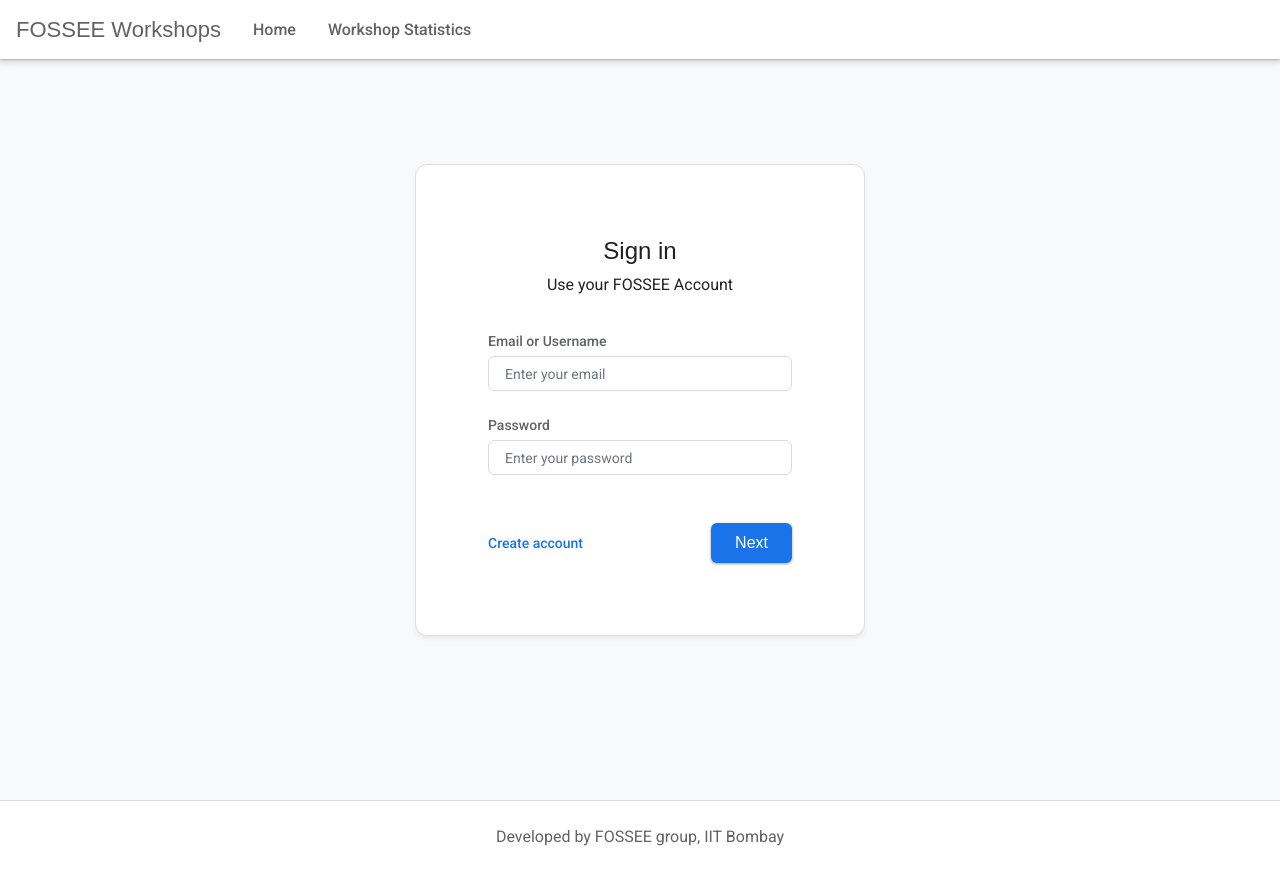
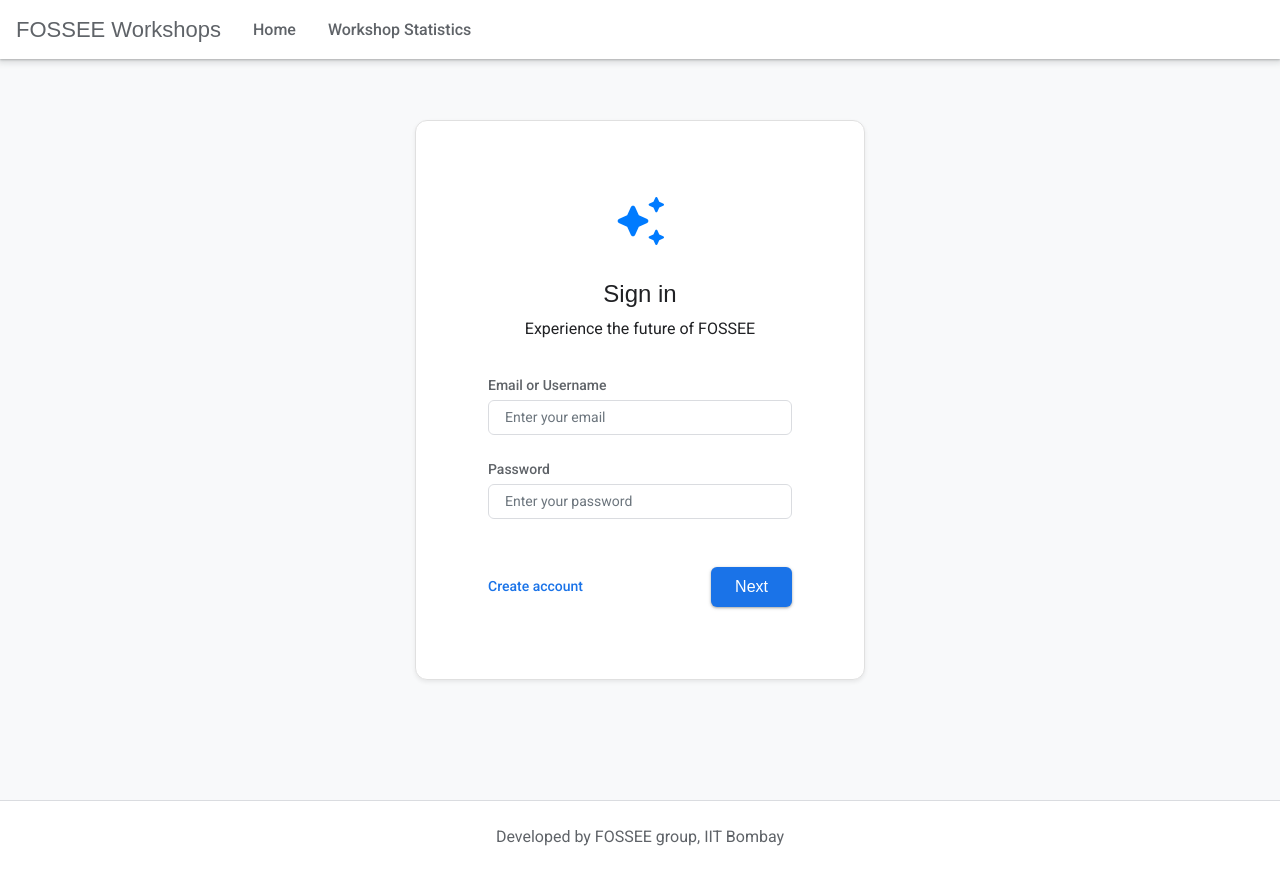
Before and after one commit to krishna942007/workshop_booking, a Django app: page /workshop/login/ in a window 1280 px wide. Run offline with Django 3.2, Linux system fonts and the light colour scheme; some libraries are stand-ins or nearby versions; some web fonts are replaced.

Commit message:
UI: Added Animate.css, keyframe animations, and micro-interactions for internship-ready experience

```diff
--- a/workshop_app/static/workshop_app/css/base.css
+++ b/workshop_app/static/workshop_app/css/base.css
@@ -203,3 +203,53 @@ body {
     padding-bottom: 5em;
     min-height: calc(100vh - 120px);
 }
+
+/* Animations & Transitions */
+.fade-in-up {
+    animation: fadeInUp 0.6s cubic-bezier(0.4, 0, 0.2, 1);
+}
+
+@keyframes fadeInUp {
+    from {
+        opacity: 0;
+        transform: translateY(20px);
+    }
+    to {
+        opacity: 1;
+        transform: translateY(0);
+    }
+}
+
+.hover-lift {
+    transition: transform 0.2s cubic-bezier(0.4, 0, 0.2, 1), box-shadow 0.2s ease;
+}
+
+.hover-lift:hover {
+    transform: translateY(-4px);
+    box-shadow: 0 4px 20px rgba(60,64,67,0.1) !important;
+}
+
+/* Page Transitions */
+body {
+    opacity: 0;
+    animation: fadeInPage 0.4s ease-in forwards;
+}
+
+@keyframes fadeInPage {
+    to { opacity: 1; }
+}
+
+/* Micro-interactions */
+.btn {
+    transition: all 0.2s cubic-bezier(0.4, 0, 0.2, 1);
+    position: relative;
+    overflow: hidden;
+}
+
+.btn:active {
+    transform: scale(0.95);
+}
+
+.card {
+    transition: all 0.3s cubic-bezier(0.4, 0, 0.2, 1);
+}
--- a/workshop_app/templates/workshop_app/base.html
+++ b/workshop_app/templates/workshop_app/base.html
@@ -24,6 +24,7 @@
     <!-- Google Fonts: Product Sans & Roboto -->
     <link href="https://fonts.googleapis.com/css2?family=Roboto:wght@300;400;500;700&family=Google+Sans:wght@400;500;700&display=swap" rel="stylesheet">
     <link href="https://fonts.googleapis.com/icon?family=Material+Icons+Round" rel="stylesheet">
+    <link rel="stylesheet" href="https://cdnjs.cloudflare.com/ajax/libs/animate.css/4.1.1/animate.min.css"/>
 
     <link rel="stylesheet" href="{% static 'workshop_app/css/bootstrap.min.css' %}">
     <link rel="stylesheet" href="{% static 'workshop_app/css/toastr.min.css' %}">
--- a/workshop_app/templates/workshop_app/login.html
+++ b/workshop_app/templates/workshop_app/login.html
@@ -5,42 +5,54 @@
 {% endblock %}
 
 {% block content %}
-<div class="container d-flex align-items-center justify-content-center" style="min-height: 80vh;">
-    <div class="card shadow-sm" style="width: 100%; max-width: 450px; border-radius: 12px; border: 1px solid #e0e0e0;">
+<div class="container d-flex align-items-center justify-content-center animate__animated animate__fadeIn" style="min-height: 80vh;">
+    <div class="card shadow-sm hover-lift" style="width: 100%; max-width: 450px; border-radius: 12px; border: 1px solid #e0e0e0;">
         <div class="card-body p-5">
+            <div class="text-center mb-4">
+                <i class="material-icons-round text-primary animate__animated animate__bounceIn" style="font-size: 56px;">auto_awesome</i>
+            </div>
             <h1 class="login-header">Sign in</h1>
-            <p class="login-subheader">Use your FOSSEE Account</p>
+            <p class="login-subheader">Experience the future of FOSSEE</p>
 
-            <form method="post" novalidate>
+            <form id="loginForm" method="post" novalidate>
                 {% csrf_token %}
                 {% if form.non_field_errors %}
                     {% for error in form.non_field_errors %}
-                        <div class="alert alert-danger py-2 px-3 mb-4 rounded-3" style="font-size: 14px; background: #fce8e6; border: none; color: #c5221f;">
+                        <div class="alert alert-danger py-2 px-3 mb-4 rounded-3 animate__animated animate__shakeX" style="font-size: 14px; background: #fce8e6; border: none; color: #c5221f;">
                             <i class="fa fa-exclamation-circle me-2"></i> {{ error }}
                         </div>
                     {% endfor %}
                 {% endif %}
 
-                <div class="mb-4">
+                <div class="mb-4 animate__animated animate__fadeInUp" style="animation-delay: 0.1s;">
                     <label for="id_username" class="form-label mb-1" style="font-size: 14px; font-weight: 500; color: #5f6368;">Email or Username</label>
-                    <input type="text" name="username" id="id_username" class="form-control py-2 px-3"
+                    <input type="text" name="username" id="id_username" class="form-control py-2 px-3 transition-focus"
                            placeholder="Enter your email" style="border-radius: 6px; border: 1px solid #dadce0;">
                 </div>
 
-                <div class="mb-5">
+                <div class="mb-5 animate__animated animate__fadeInUp" style="animation-delay: 0.2s;">
                     <div class="d-flex justify-content-between align-items-center mb-1">
                         <label for="id_password" class="form-label mb-0" style="font-size: 14px; font-weight: 500; color: #5f6368;">Password</label>
                     </div>
-                    <input type="password" name="password" id="id_password" class="form-control py-2 px-3"
+                    <input type="password" name="password" id="id_password" class="form-control py-2 px-3 transition-focus"
                            placeholder="Enter your password" style="border-radius: 6px; border: 1px solid #dadce0;">
                 </div>
 
-                <div class="d-flex justify-content-between align-items-center mt-5">
-                    <a href="{% url 'workshop_app:register' %}" class="text-decoration-none" style="font-size: 14px; font-weight: 500; color: #1a73e8;">Create account</a>
-                    <button type="submit" class="btn btn-primary px-4 py-2" style="background: #1a73e8; font-weight: 500; border-radius: 6px;">Next</button>
+                <div class="d-flex justify-content-between align-items-center mt-5 animate__animated animate__fadeInUp" style="animation-delay: 0.3s;">
+                    <a href="{% url 'workshop_app:register' %}" class="text-decoration-none btn-link-hover" style="font-size: 14px; font-weight: 500; color: #1a73e8;">Create account</a>
+                    <button type="submit" class="btn btn-primary px-4 py-2 ripple-effect" style="background: #1a73e8; font-weight: 500; border-radius: 6px;">Next</button>
                 </div>
             </form>
         </div>
     </div>
 </div>
+
+<script>
+    // Custom loading interaction
+    document.getElementById('loginForm').onsubmit = function() {
+        const btn = this.querySelector('button[type="submit"]');
+        btn.innerHTML = '<span class="spinner-border spinner-border-sm me-2" role="status"></span>Verifying...';
+        btn.disabled = true;
+    };
+</script>
 {% endblock %}
```
